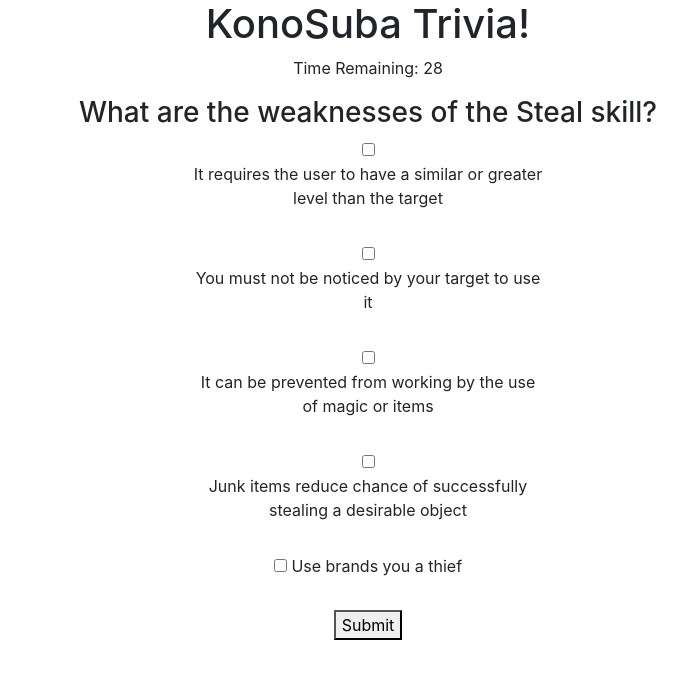
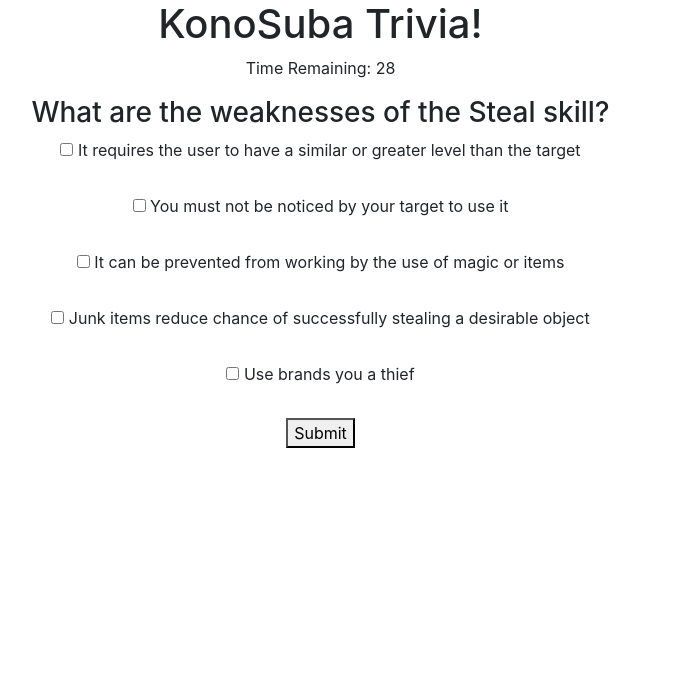
Before and after one commit to Prerry2/KonoSuba-Trivia, a plain HTML site: page index.html in a window 1280 px wide. Both pictures are taken after a click on the button "Start!". Shown: the whole page, without its empty margins (272-959 px from the left). Drawn offline with nearby package versions, Linux system fonts and the light colour scheme.

Commit message:
Only CSS stuff to add, now.

```diff
--- a/assets/javascript/app.js
+++ b/assets/javascript/app.js
@@ -14,6 +14,7 @@
   trap: "You must not be noticed by your target to use it",
   admiralAckbar:
     "It can be prevented from working by the use of magic or items",
+    img: 'assets/images/steal.jpg'
 };
 var questionNii = {
   content: "What are the weaknesses of the Explosion spell?",
@@ -23,7 +24,7 @@
   admiralAckbar: "Only members of the Crimson Demon Clan may learn this magic",
   trap: "Only the undead know the incantation",
   // https://www.youtube.com/watch?v=coYieIF8I5M
-  pic: 'assets/images/explosion.jpg'
+  img: 'assets/images/explosion.jpg'
 };
 var questionSan = {
   content: "Farmers:",
@@ -32,7 +33,8 @@
   itsACarp:
     "Are weaklings that must hire adventurers to be able to do their work",
   admiralAckbar: "Struggle to earn enough money to survive",
-  trap: "Tend to eat food that give poor experience gains"
+  trap: "Tend to eat food that give poor experience gains",
+  img: 'assets/images/cabbage.jpg'
 };
 var questionYon = {
   content: "The Demon King:",
@@ -40,7 +42,8 @@
   correctNii: "Fears the Axis Cult",
   itsACarp: "Is the most feared entity in the world",
   admiralAckbar: "Has godly powers",
-  trap: "Has a friendly relationship with the Crimson Demon Clan"
+  trap: "Has a friendly relationship with the Crimson Demon Clan",
+  img: 'assets/images/demonlolwut.png'
 };
 var questionGo = {
   content: "The Axis Cult:",
@@ -48,7 +51,8 @@
   correctNii: "Besmirches the name and reputation of the Demon King",
   itsACarp: "Worships the goddess Eris",
   admiralAckbar: "Are known for being a moderate religious group",
-  trap: "Spit upon worshippers of Aqua"
+  trap: "Spit upon worshippers of Aqua",
+  img: 'assets/images/aqua.jpg'
 };
 var questionRoku = {
   content: "Kazuma:",
@@ -57,7 +61,8 @@
     "Finds non-standard uses for skills and applies these to great effect",
   itsACarp: "Sexually harasses all his party members frequently",
   admiralAckbar: "Is a brave man",
-  trap: "Has strong stats"
+  trap: "Has strong stats",
+  img: 'assets/images/kazuma.jpg'
 };
 var questionNana = {
   content: "The undead:",
@@ -65,7 +70,8 @@
   correctNii: "Are attracted to life",
   itsACarp: "Are weak against fire",
   admiralAckbar: "Love Chris",
-  trap: "Are weak against water"
+  trap: "Are weak against water",
+  img: 'assets/images/undead.png'
 };
 // Still need image methods to all above objects
 var questionsAnswered = 0;
@@ -121,7 +127,7 @@
   );
   $("#pic").show();
   $("#pic").attr("src", iExistOnlyToDie.img);
-  setTimeout(incrementQuestion, 8000);
+  setTimeout(incrementQuestion, 6000);
 };
 // Forget randomizing the positions, I just need this to be done.
 var incrementQuestion = function() {
--- a/index.html
+++ b/index.html
@@ -15,20 +15,19 @@
 <body>
     <div class="container text-center">
         <div class="row">
-            <div class="col-12">
+            <div class="col-11">
                 <h1>KonoSuba Trivia!</h1>
             </div>
         </div>
         <div class="row">
-            <div class="col-12">
+            <div class="col-11">
                 <button id="start">Start!</button>
                 <p class="time">Time Remaining: 30</p>
                 <h3 class="question"></h3>
             </div>
         </div>
         <div class="row">
-            <div class="col-4"></div>
-            <div id="answerDiv" class="col-4" style="display: none;">
+            <div id="answerDiv" class="col-11" style="display: none;">
                 <input id="answer1" type="checkbox">
                 <label for="answer1"></label><br><br>
                 <input id="answer2" type="checkbox">
@@ -42,7 +41,7 @@
                 <button id="submit">Submit</button>
 
             </div>
-            <div id="displayDiv" class="col-4" style="display: none;">
+            <div id="displayDiv" class="col-11" style="display: none;">
                 <p id="rightWrong">0 Answers Right!</p>
                 <p id="justWrong">0 Answers Wrong!</p>
                 <p id="lazy">0 Unanswered.</p>
```
Also changed, not shown: assets/images/aqua.jpg (added), assets/images/cabbage.jpg (added), assets/images/demonlolwut.png (added), assets/images/kazuma.jpg (added), assets/images/steal.jpg (added), assets/images/undead.png (added).
